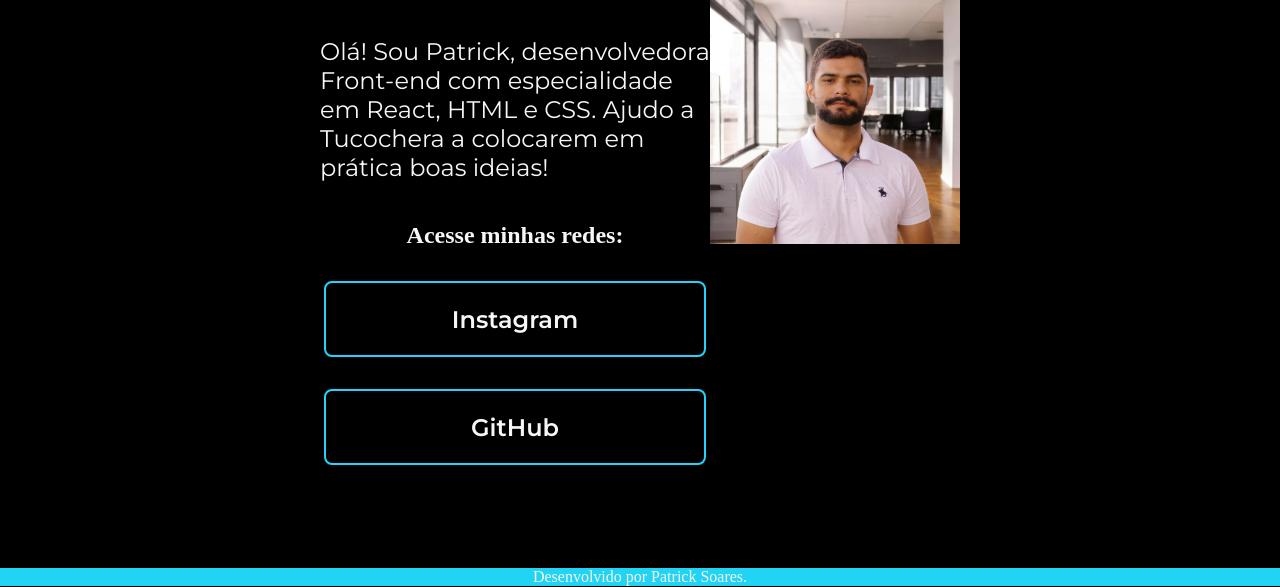
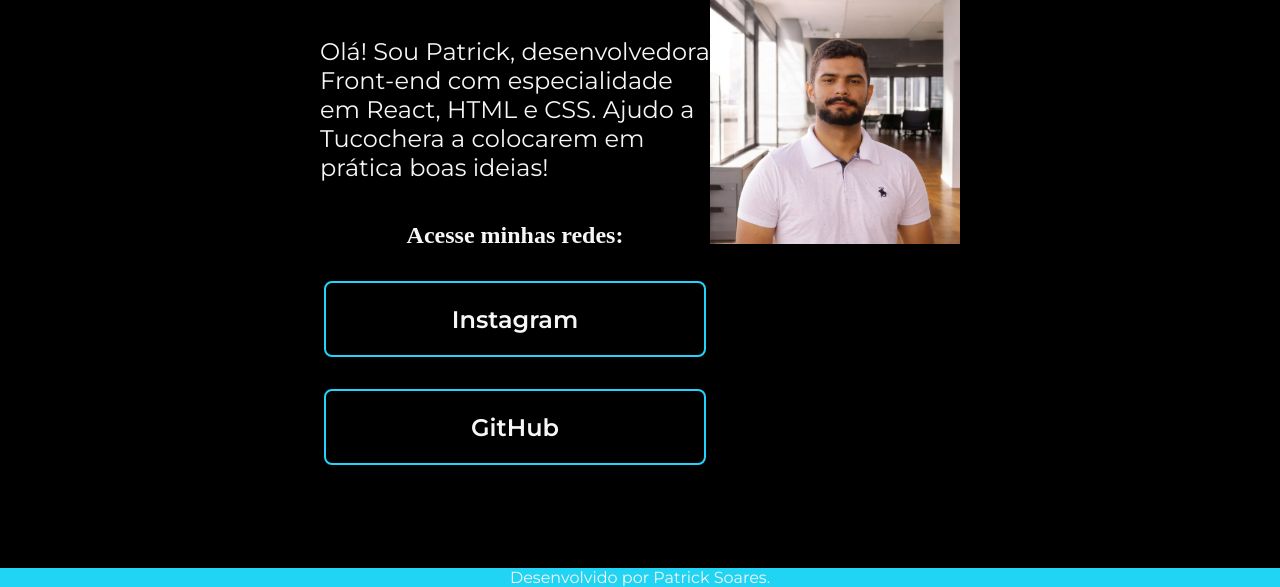
Before and after one commit to Patrickksoaress/Sobre-mim, a plain HTML site: page index.html in a window 1280 px wide. Shown: the part 348-935 px from the top of the page. Drawn offline with nearby package versions, Linux system fonts and the light colour scheme.

Commit message:
correção linha 73

```diff
--- a/style.css
+++ b/style.css
@@ -70,6 +70,6 @@ body{
 .rodape {
     margin: #000000;
     background-color: #22D4F4;
-    text-align: center;ns-
+    text-align: center;
     font-family: 'Montserrat', sans-serif;
 }
```
